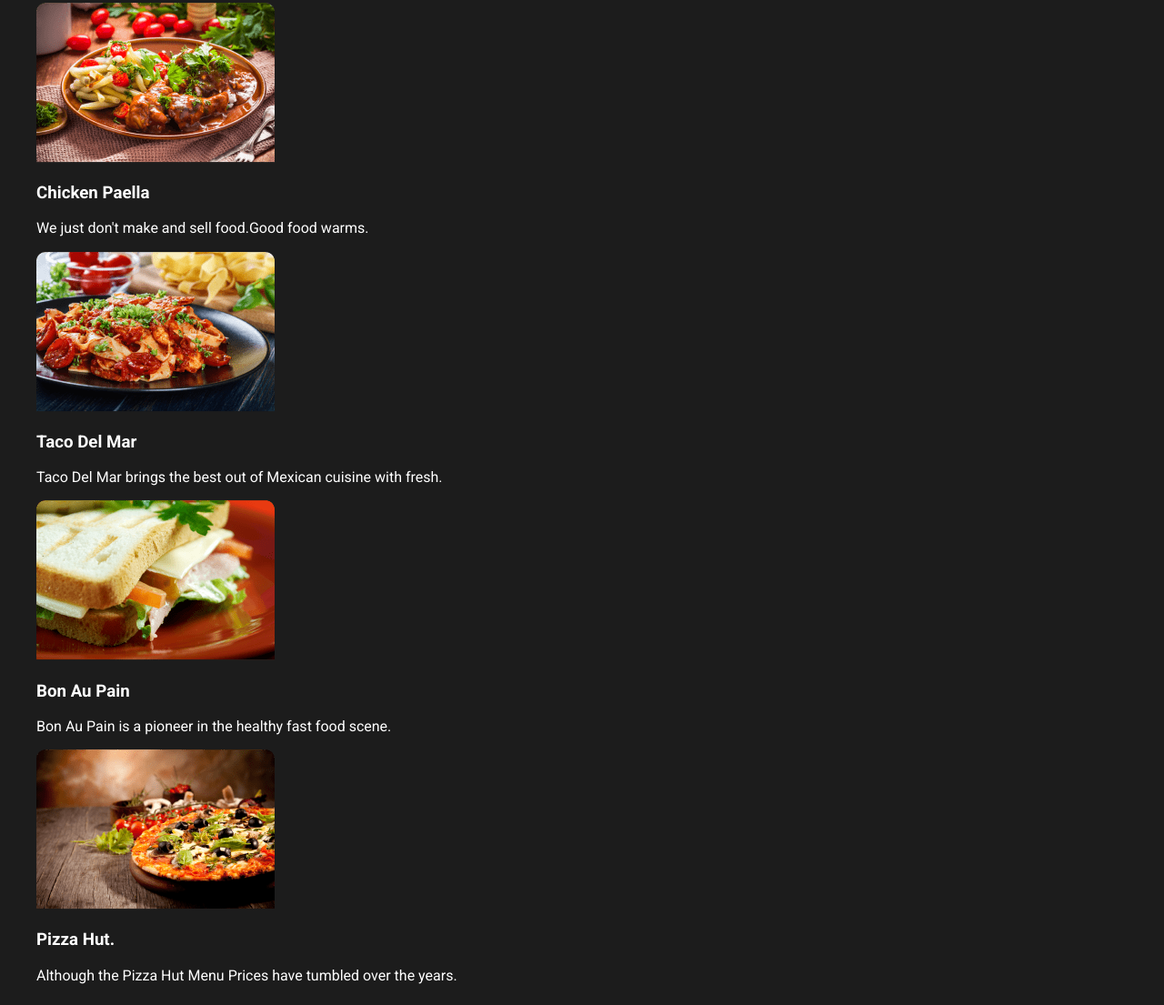
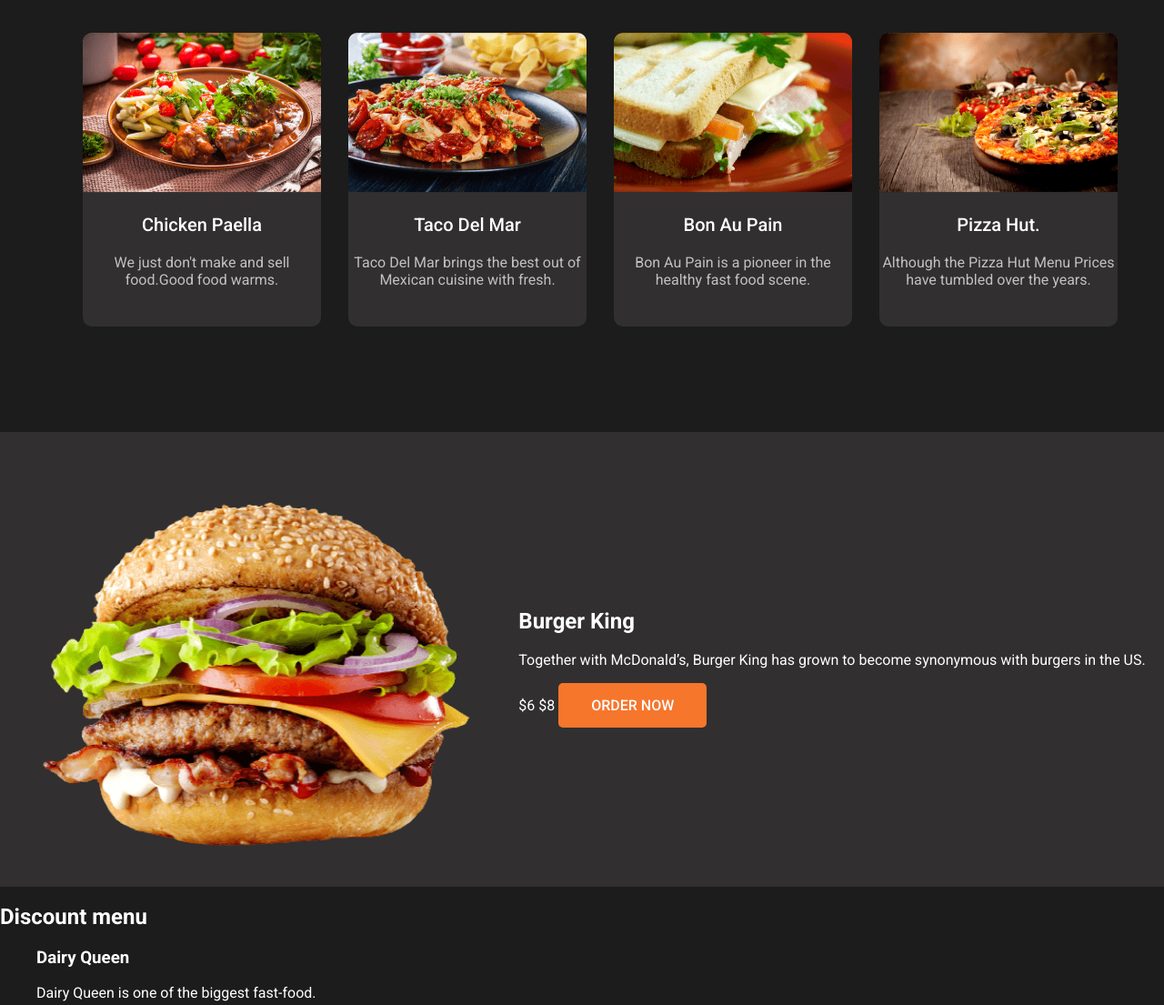
Before and after one commit to Shumytska/practice, a plain HTML site: page index.html in a window 1280 px wide. Shown: the part 870-1975 px from the top of the page at 91% size. Drawn offline with Linux system fonts and the light colour scheme.

Commit message:
стилі меню та дисконт

```diff
--- a/css/style.css
+++ b/css/style.css
@@ -49,7 +49,7 @@ body {
 }
 
 .nav-item:first-child {
-    margin-left: 200px;
+    margin-left: 300px;
 }
 
 .nav-item:last-child {
@@ -121,3 +121,60 @@ body {
 .hero-button {
     margin-left: 100px;
 }
+
+.menu {
+    margin:100px 0 0 50px;
+    padding-bottom: 100px;
+}
+
+.menu-title {
+    display: none;
+}
+
+.menu-list {
+    width: 1170px;
+    display: flex;
+    justify-content: center;
+}
+
+.menu-item {
+    text-align: center;
+    width: 262px;
+    height: 323px;
+    margin-right: 30px;
+    background-color: var(--secondary-bgc);
+    border-radius: 10px;
+}
+
+.menu-item-title {
+    font-weight: 500;
+    font-size: 20px;
+    line-height: 1.15;
+    color: var(--primary-color);
+}
+
+.menu-item-descr {
+    font-weight: 400;
+    font-size: 16px;
+    line-height: 1.19;
+    color: var(--primary-color);
+    opacity: 0.7;
+}
+
+.discount {
+    background-color: var(--secondary-bgc);
+    display: flex;
+    justify-content: center;
+    align-items: center;
+}
+
+.discount-title {
+    display: none;
+}
+
+.discount-container {
+}
+
+.discount-item-title {
+
+}
--- a/index.html
+++ b/index.html
@@ -84,12 +84,14 @@
         </ul>
       </section>
       <section class="discount">
+        <h2 class="discount-title">Discount</h2>
         <img
           src="./img/ND1uYKryW0-removebg-preview 1-min.png"
           alt="Burger King"
           width="550px"
         />
-        <h2 class="discount-title">Burger King</h2>
+        <div class="discount-container">
+          <h2 class="discount-item-title">Burger King</h2>
           <p>
             Together with McDonald’s, Burger King has grown to become synonymous
             with burgers in the US.
@@ -97,6 +99,7 @@
           <span class="discount-new-price">$6</span>
           <span class="discount-old-price">$8</span>
           <button type="button" class="order-button">ORDER NOW</button>
+        </div>
       </section>
       <section class="discount-menu">
         <h2 class="discount-menu-title">Discount menu</h2>
```
Lines whose indentation alone changed are shown as unchanged.
